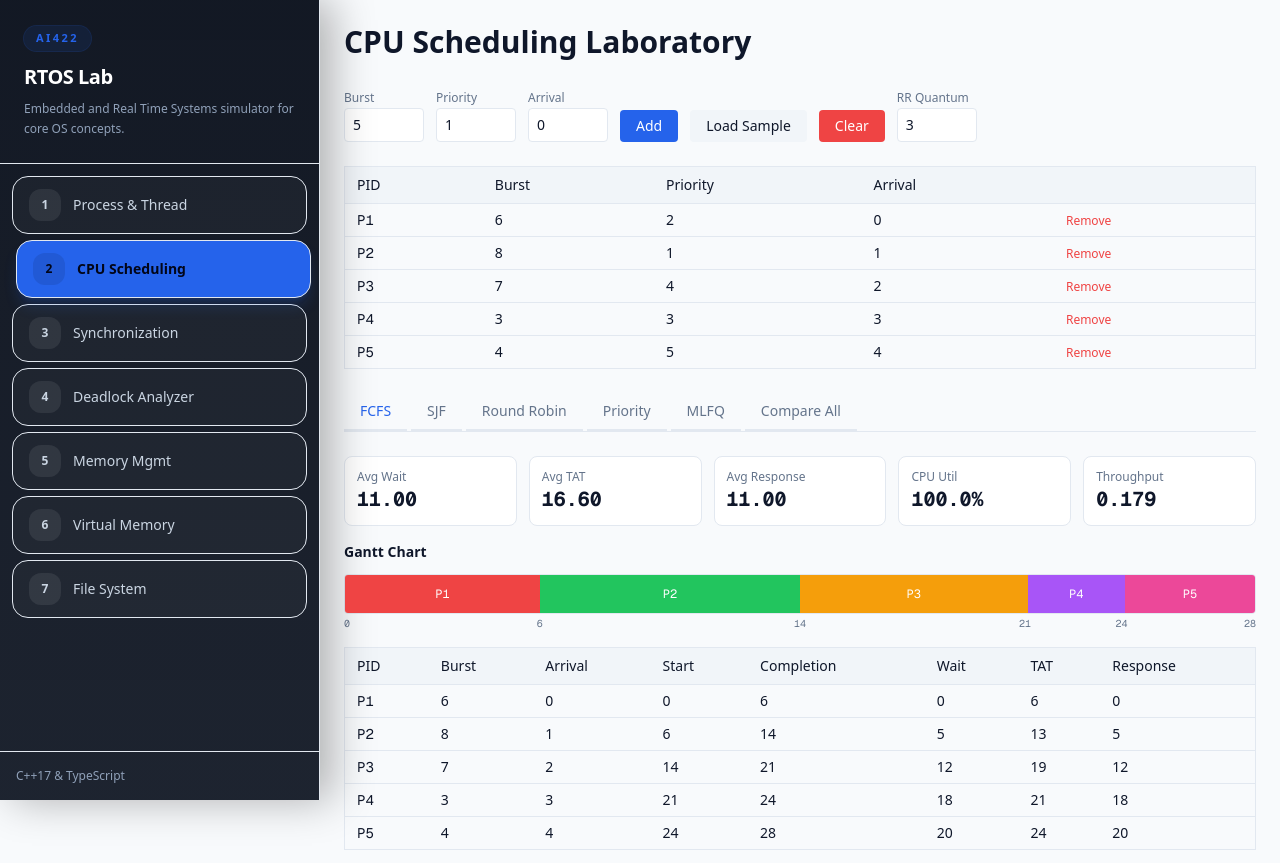
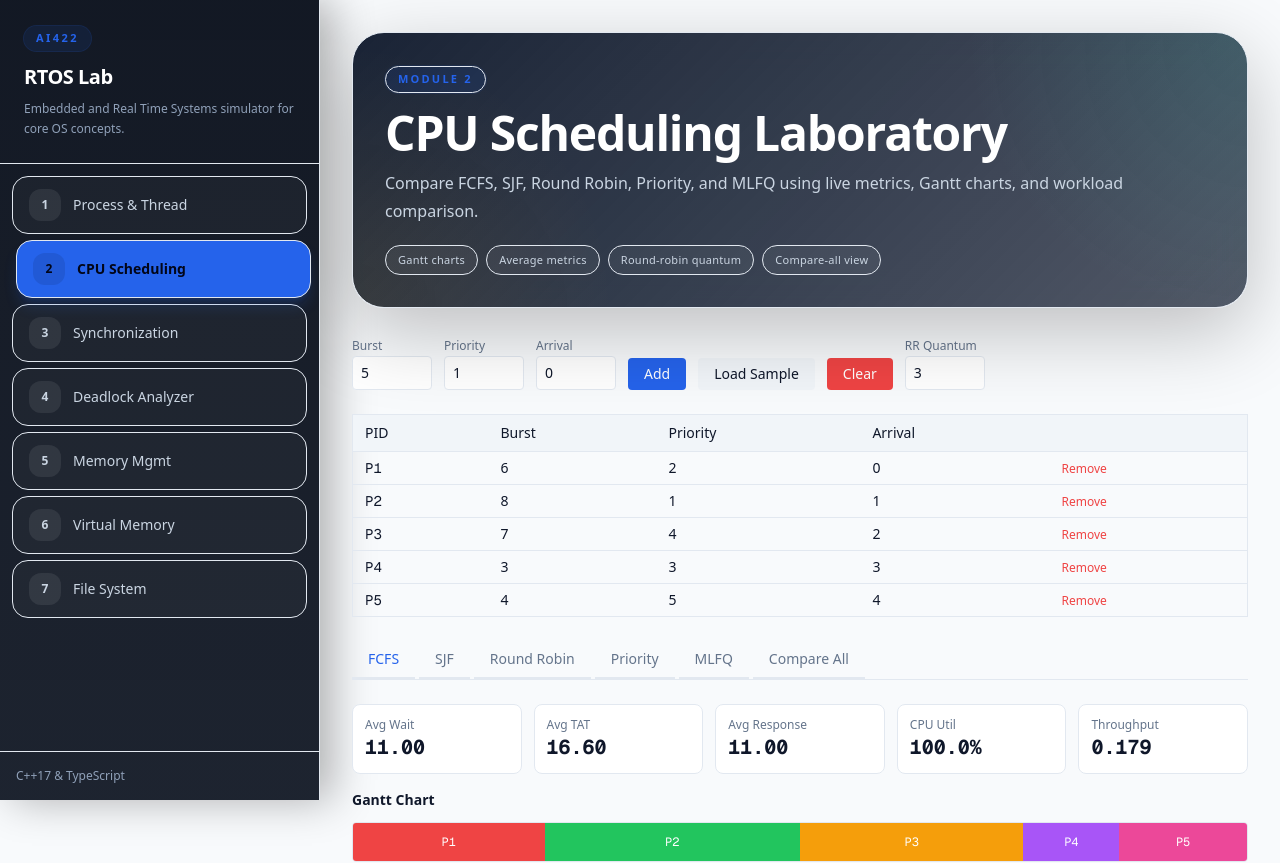
Before and after one commit to Ezatnasef/Mini-Operating-System-Simulator, a Next.js app in the folder web/: page /scheduler in a window 1280 px wide. Shown: the top 863 px of the page. Built offline with nearby package versions, Linux system fonts and the light colour scheme.

Commit message:
Style scheduling module

```diff
--- a/web/src/app/scheduler/page.tsx
+++ b/web/src/app/scheduler/page.tsx
@@ -3,6 +3,7 @@ import { useState, useMemo } from "react";
 import { ProcessControlBlock, ScheduleResult, createPCB } from "@/lib/types";
 import { runFCFS, runSJF, runRoundRobin, runPriority, runMLFQ, sampleWorkload } from "@/lib/scheduler";
 import { BarChart, Bar, XAxis, YAxis, CartesianGrid, Tooltip, Legend, ResponsiveContainer } from "recharts";
+import ModuleHeader from "@/components/ModuleHeader";
 
 const ALGO_NAMES = ["FCFS", "SJF", "Round Robin", "Priority", "MLFQ"];
 const COLORS = ["#3b82f6", "#ef4444", "#22c55e", "#f59e0b", "#a855f7", "#ec4899", "#14b8a6", "#f97316"];
@@ -56,8 +57,18 @@ export default function SchedulerPage() {
   }));
 
   return (
-    <div className="p-6 max-w-6xl mx-auto space-y-6">
-      <h1 className="text-3xl font-bold">CPU Scheduling Laboratory</h1>
+    <div className="relative p-6 md:p-8 max-w-7xl mx-auto space-y-6">
+      <ModuleHeader
+        eyebrow="Module 2"
+        title="CPU Scheduling Laboratory"
+        description="Compare FCFS, SJF, Round Robin, Priority, and MLFQ using live metrics, Gantt charts, and workload comparison."
+        chips={[
+          "Gantt charts",
+          "Average metrics",
+          "Round-robin quantum",
+          "Compare-all view",
+        ]}
+      />
 
       <div className="flex flex-wrap gap-3 items-end">
         <label className="space-y-1"><span className="text-xs text-muted-foreground">Burst</span>
```
